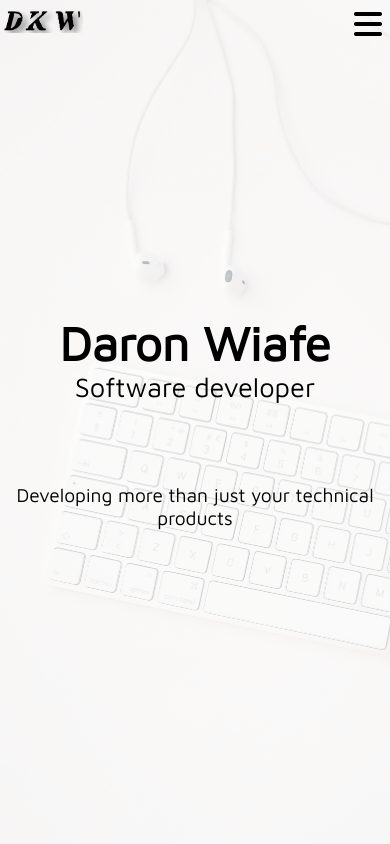
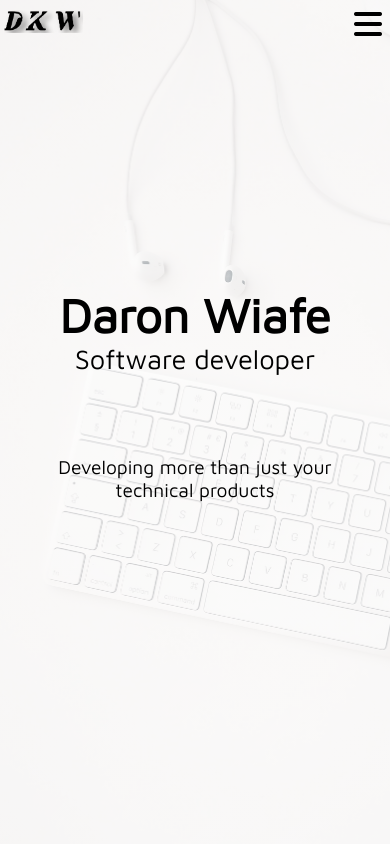
Before and after one commit to Daron976/DKW, a React (Create React App) app: page / in a window 390 px wide. Shown: the top 844 px of the page. Built offline with nearby package versions, Linux system fonts and the light colour scheme.

Commit message:
Improve consistancy

```diff
--- a/src/index.css
+++ b/src/index.css
@@ -520,7 +520,8 @@ footer a:hover {
     font-size: 1.7rem;
   }
 
-  .about-content {
+  .about-content,
+  .home-header {
     padding: 0 1.5rem 3.5rem;
   }
 
```
